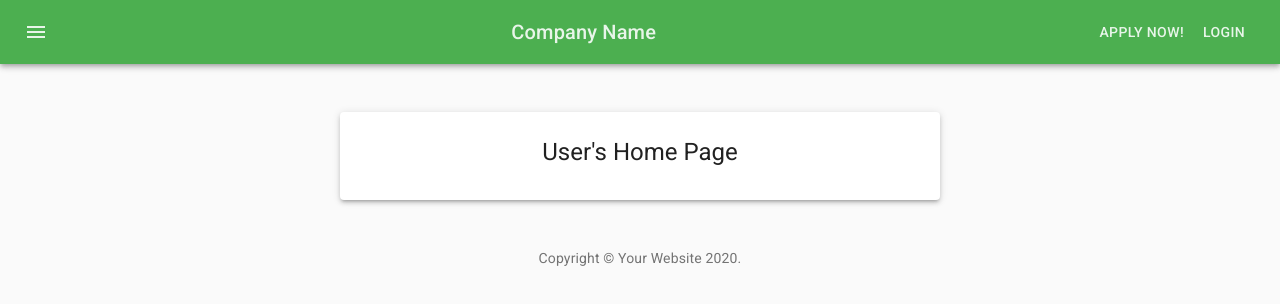
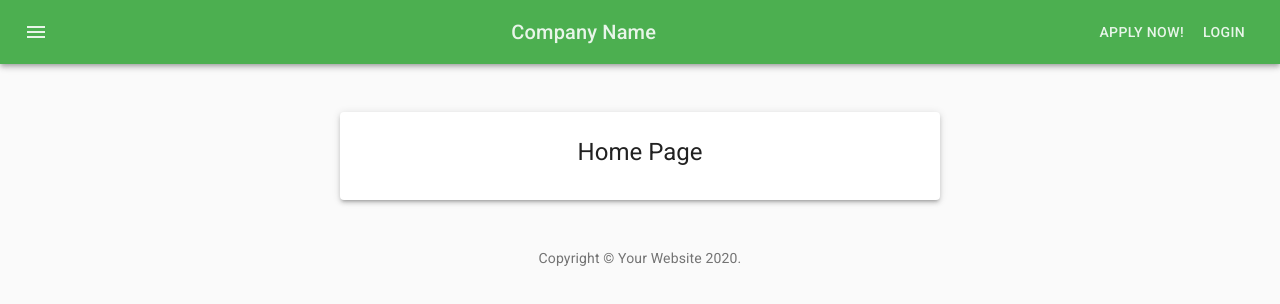
Before and after one commit to Hugens25/PaydayLoanSite, a React (Create React App) app: page /home in a window 1280 px wide. Shown: the top 304 px of the page. Built offline with nearby package versions, Linux system fonts and the light colour scheme; no server answers.

Commit message:
added ability to share content between components

```diff
--- a/src/components/UserPages/HomePage.js
+++ b/src/components/UserPages/HomePage.js
@@ -1,4 +1,4 @@
-import React from 'react';
+import React, { useEffect, useState } from 'react';
 import { makeStyles } from '@material-ui/core/styles';
 import Paper from '@material-ui/core/Paper';
 import CssBaseline from '@material-ui/core/CssBaseline';
@@ -35,7 +35,30 @@ const useStyles = makeStyles((theme) => ({
     },
   }));
 
-export default function HomePage() {
+export default function HomePage(props) {
+
+  const {userInfo, setUserInfo} = props
+
+  const [userInfoIsFetched, setUserInfoIsFetched] = useState(false);
+
+  async function getUserInfo() {
+    let url = process.env.REACT_APP_GET_USER_URL
+    let payload = {'email':userInfo.email}
+    let data = await fetch(url, {method: 'POST', body: JSON.stringify(payload)})
+    let user = await data.json();
+    let firstName = user.user.firstName
+    let lastName = user.user.lastName
+    setUserInfo({...userInfo, "firstName":firstName, "lastName":lastName})
+  }
+
+  const handleUserInfoIsFetched = () => {
+    setUserInfoIsFetched(true)
+  }
+
+  useEffect(() => {
+    getUserInfo();
+    handleUserInfoIsFetched();
+  });
 
   const classes = useStyles();
   return(
@@ -43,7 +66,10 @@ export default function HomePage() {
           <CssBaseline />
           <div className={classes.layout}>
               <Paper className={classes.paper} elevation={3}>
-                    <Typography variant="h5" gutterBottom>User's Home Page</Typography>
+                  {
+                    userInfoIsFetched &&
+                    <Typography variant="h5" gutterBottom>{`${userInfo.firstName || ''} ${userInfo.lastName || ''} Home Page`}</Typography>
+                  }
               </Paper>
           </div>
       </React.Fragment>
--- a/src/components/UserPages/Login.js
+++ b/src/components/UserPages/Login.js
@@ -51,10 +51,12 @@ const useStyles = makeStyles((theme) => ({
     },
   }));
 
-export default function Login() {
+export default function Login(props) {
 
   const classes = useStyles();
   const history = useHistory();
+
+  const {userInfo, setUserInfo} = props
 
   const [email, setEmail] = useState();
   const [password, setPassword] = useState();
@@ -72,6 +74,9 @@ export default function Login() {
 
   const handleValidateCredentials = (val) => {
     setValidateCredentials(val);
+    if(val) {
+      setUserInfo({...userInfo, "email":email});
+    }
   };
 
   const handleLoginAttempts = (val) => {
--- a/src/components/layout/Header.js
+++ b/src/components/layout/Header.js
@@ -1,4 +1,4 @@
-import React from 'react';
+import React, { useState } from 'react';
 import { BrowserRouter as Router, Route, Link } from "react-router-dom";
 import { makeStyles, createMuiTheme, withStyles } from '@material-ui/core/styles';
 import { ThemeProvider } from '@material-ui/styles';
@@ -51,6 +51,8 @@ const StyledIconButton = withStyles({
 export default function Navbar() {
   const classes = useStyles();
 
+  const [userInfo, setUserInfo] = useState({});
+
   return (
     <Router>
       <div className={classes.root}>
@@ -68,10 +70,10 @@ export default function Navbar() {
             </Toolbar>
           </AppBar>
         </ThemeProvider>
-        <Route exact path="/" component={LandingPage} />
-        <Route path="/apply" component={Apply}/>
-        <Route path="/login" component={Login}/>
-        <Route path="/home" component={HomePage}/>
+        <Route exact path="/" render={(props) => <LandingPage userInfo={userInfo} setUserInfo={setUserInfo} />}/>
+        <Route path="/apply" render={(props) => <Apply userInfo={userInfo} setUserInfo={setUserInfo} />}/>
+        <Route path="/login" render={(props) => <Login userInfo={userInfo} setUserInfo={setUserInfo} />}/>
+        <Route path="/home" render={(props) => <HomePage userInfo={userInfo} setUserInfo={setUserInfo} />}/>
       </div>
     </Router>
   );
```
Lines whose indentation alone changed are shown as unchanged.
